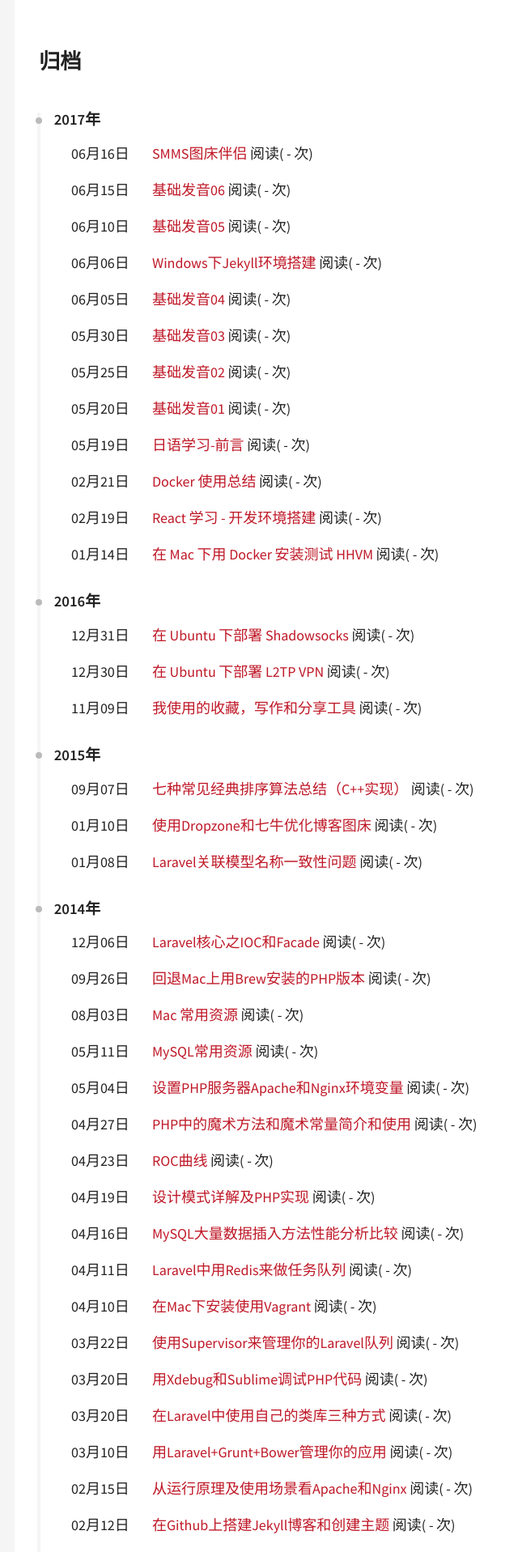
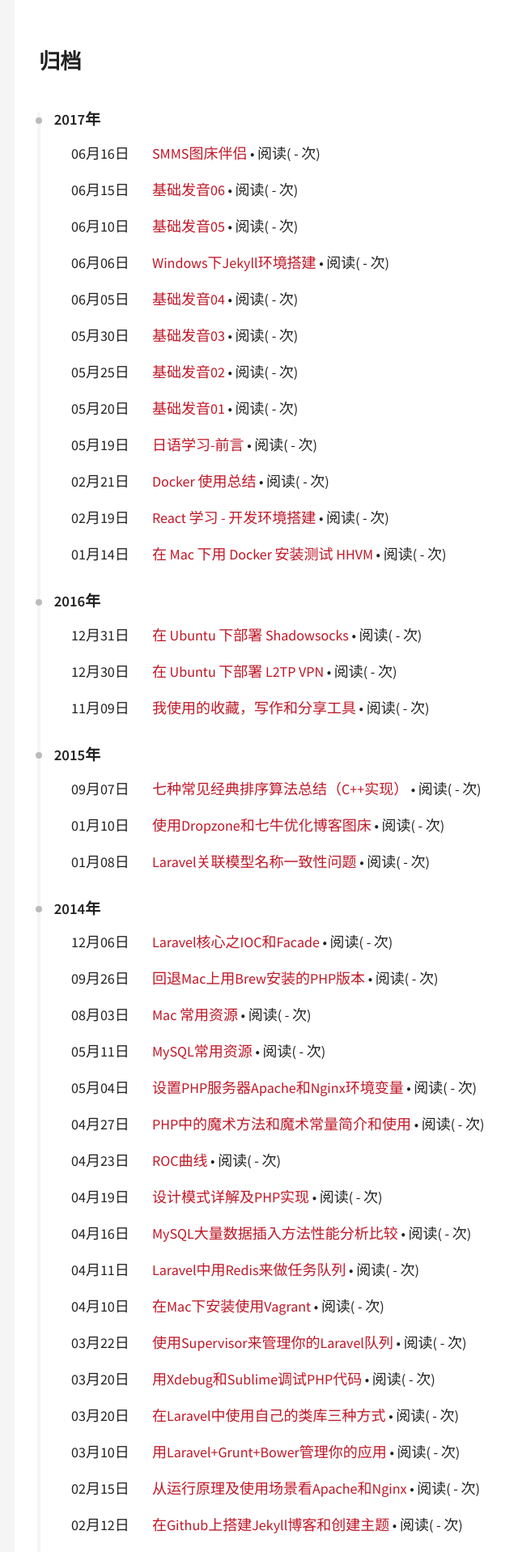
Before and after one commit to ashidamana/ashidamana.github.io, a Jekyll site: the page built from archive.html, in a window 1280 px wide. Shown: the top 1917 px of the page at 81% size, without its empty margins (302-942 px from the left). Built offline with Jekyll 4.4.1, drawn with Linux system fonts in a browser that asks for light colours; comment, search, counter and statistics services are not loaded; some of the changed text lies outside the part shown.

Commit message:
baidu statistic

```diff
--- a/archive.html
+++ b/archive.html
@@ -26,7 +26,7 @@
     {% endif %}
     {% endunless %}
     <li>
-      <div style="width:100px;float:left;">{{ post.date | date: "%m月%d日"}}</div> <a href="{{ site.url }}{{ post.url }}">{{ post.title }}</a>  阅读(<span data-hk-page="{{ post.url | prepend: site.url }}"> - </span>次)</li>
+      <div style="width:100px;float:left;">{{ post.date | date: "%m月%d日"}}</div> <a href="{{ site.url }}{{ post.url }}">{{ post.title }}</a> • 阅读(<span data-hk-page="{{ post.url | prepend: site.url }}"> - </span>次)</li>
     {% endfor %}
     </ul>
 
--- a/tags.html
+++ b/tags.html
@@ -22,7 +22,7 @@
     <h5 class="tag-group-title" id="{{ tag_name | slugize }}">{{ tag_name }}</h5>
     {% for post in site.tags[tag_name] %}
     <article class="tag-item">
-      <a class="tag-item-title" href="{{ site.url }}{{ post.url }}">{{post.title}}</a>  阅读(<span data-hk-page="{{ post.url | prepend: site.url }}"> - </span>次)
+      <a class="tag-item-title" href="{{ site.url }}{{ post.url }}">{{post.title}}</a> • 阅读(<span data-hk-page="{{ post.url | prepend: site.url }}"> - </span>次)
     </article>
     {% endfor %}
   </div>
```
